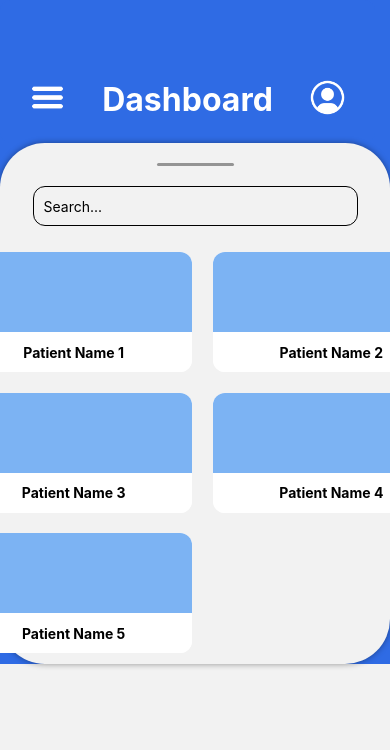
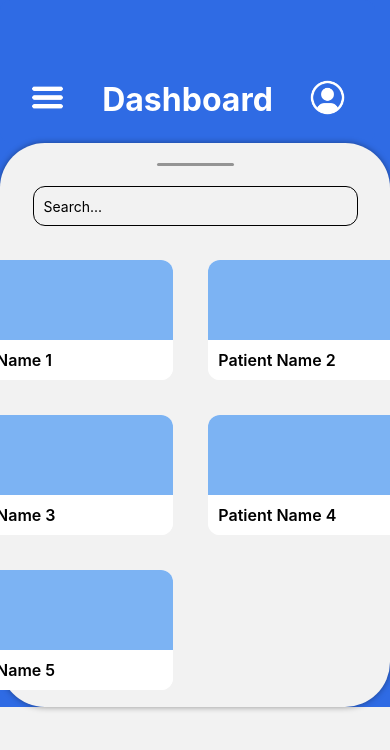
Before and after one commit to SahithiVarma07/Accessibility-, a React Native app: screen /Dashboard in a window 390 px wide. Shown: the top 750 px of the page. Built offline with nearby package versions, Linux system fonts and the light colour scheme.

Commit message:
Revert changes to Patient Button

```diff
--- a/components/PatientButton.js
+++ b/components/PatientButton.js
@@ -17,8 +17,9 @@ const styles = StyleSheet.create({
     borderColor: '#000',
     borderRadius: 12,
     overflow: 'hidden',
-    margin: '2%',
-    width: '46%',
+
+    margin: '3%',
+    width: '42%',
     height: 120,
     backgroundColor: '#fff',
   },
@@ -30,10 +31,19 @@ const styles = StyleSheet.create({
     height: 40,
     backgroundColor: '#fff',
     justifyContent: 'center',
+
+    // shadowColor: 'black',
+    // shadowOffset: {
+    //     height: ,
+    // },
+    // shadowOpacity: 0.4,
+    // shadowRadius: 6,
+
   },
   text: {
-    textAlign: 'center',
-    fontWeight: 'bold',
+    left: 10,
+    fontSize: 16,
+    fontWeight: '600',
   },
 });
 
```
